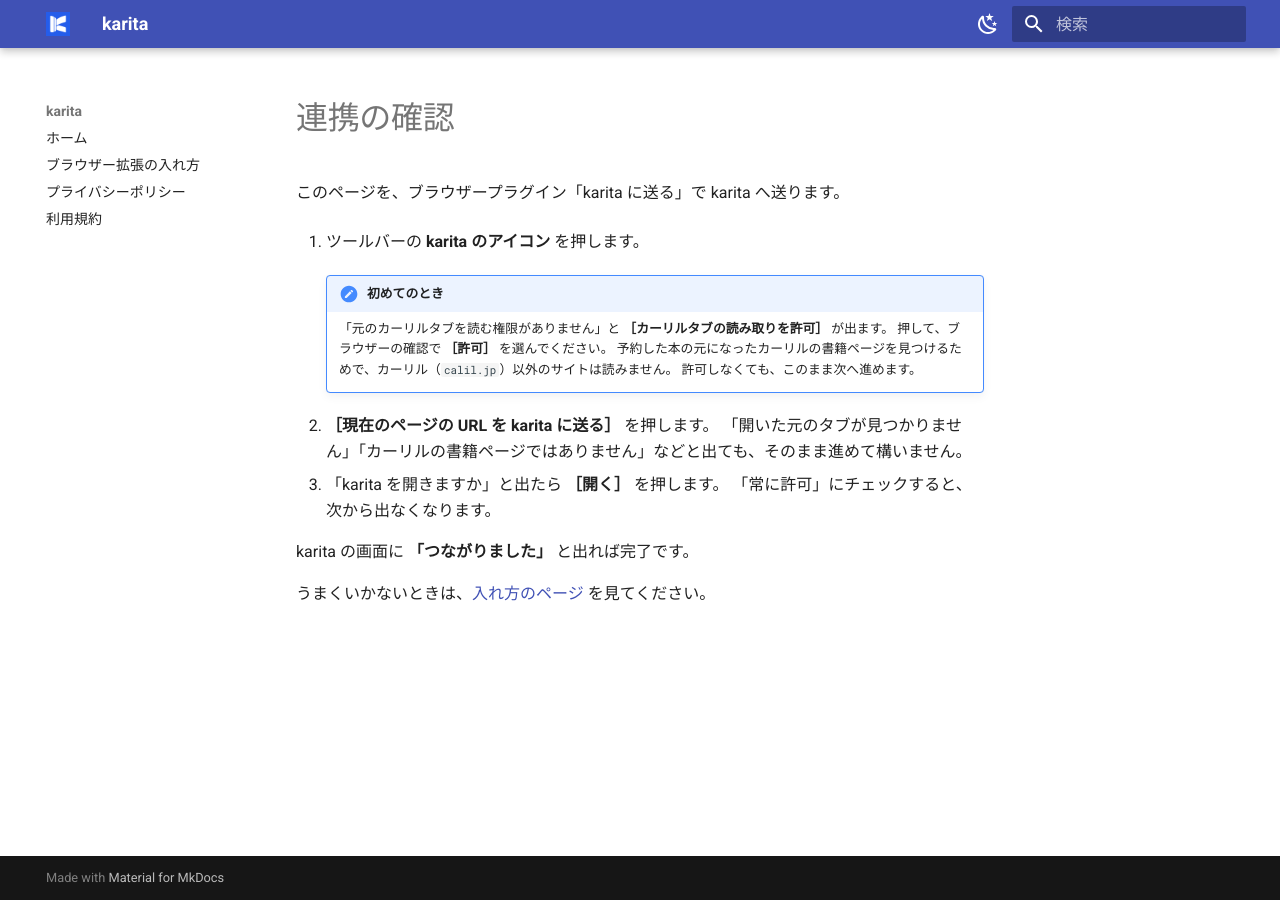
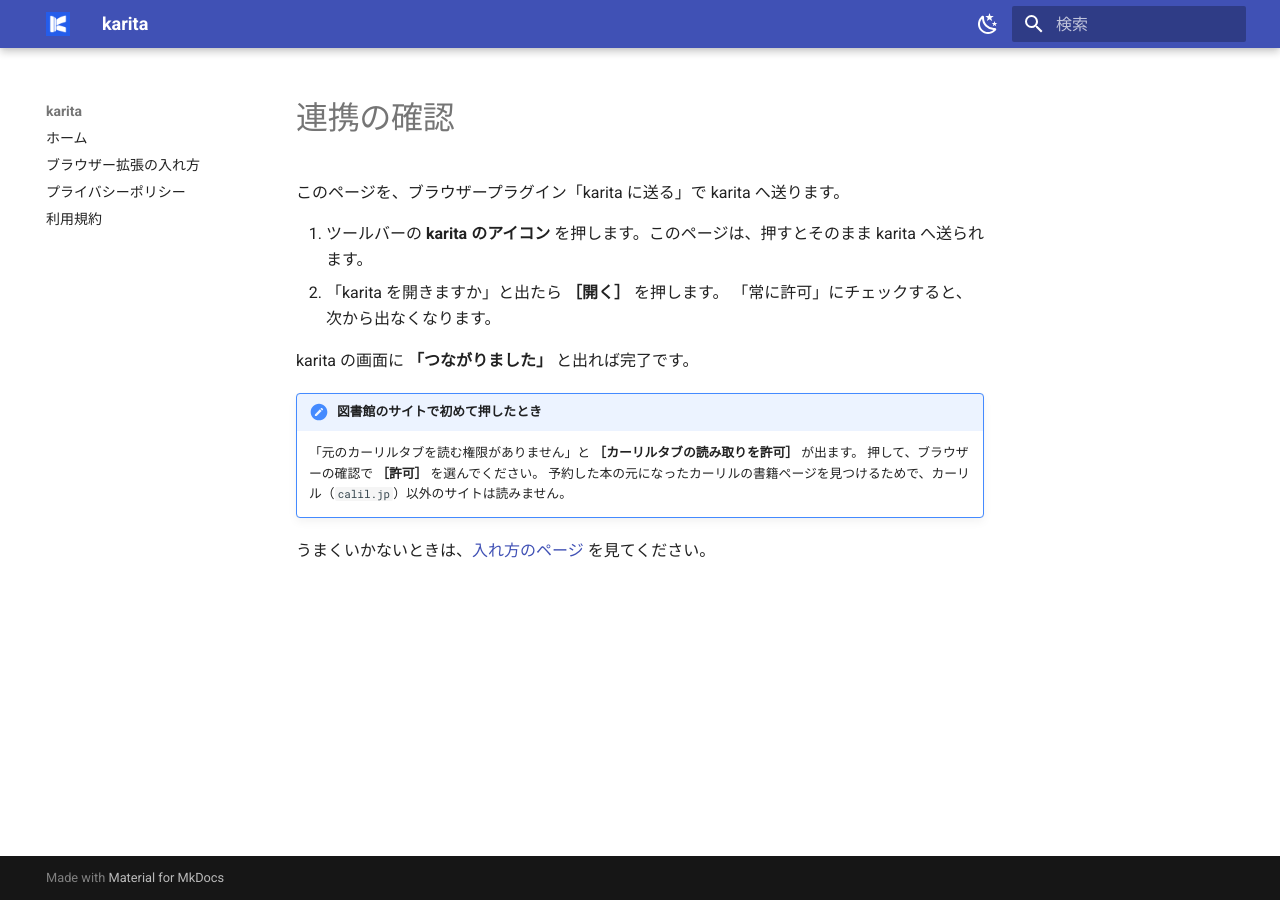
Before and after one commit to getperf/karita-site, an MkDocs documentation site: the page built from docs/extensions/check.md, in a window 1280 px wide. Built offline with MkDocs 1.6.1 and Material for MkDocs 9.7.7, drawn with Linux system fonts in a browser that asks for light colours.

Commit message:
docs: 拡張 0.6.0 に差し替え、確認用ページは押すだけの手順にする
0.6.0 は確認用ページで許可を求めずにそのまま送る。カーリルの読み取り許可の案内は、
図書館のサイトで初めて押したときの注記として残す。

Co-Authored-By: Claude Opus 5.5 <noreply@anthropic.com>

```diff
--- a/docs/extensions/check.md
+++ b/docs/extensions/check.md
@@ -2,19 +2,15 @@
 
 このページを、ブラウザープラグイン「karita に送る」で karita へ送ります。
 
-1. ツールバーの **karita のアイコン** を押します。
-
-    !!! note "初めてのとき"
-        「元のカーリルタブを読む権限がありません」と **［カーリルタブの読み取りを許可］** が出ます。
-        押して、ブラウザーの確認で **［許可］** を選んでください。
-        予約した本の元になったカーリルの書籍ページを見つけるためで、カーリル（`calil.jp`）以外のサイトは読みません。
-        許可しなくても、このまま次へ進めます。
-
-2. **［現在のページの URL を karita に送る］** を押します。
-   「開いた元のタブが見つかりません」「カーリルの書籍ページではありません」などと出ても、そのまま進めて構いません。
-3. 「karita を開きますか」と出たら **［開く］** を押します。
+1. ツールバーの **karita のアイコン** を押します。このページは、押すとそのまま karita へ送られます。
+2. 「karita を開きますか」と出たら **［開く］** を押します。
    「常に許可」にチェックすると、次から出なくなります。
 
 karita の画面に **「つながりました」** と出れば完了です。
 
+!!! note "図書館のサイトで初めて押したとき"
+    「元のカーリルタブを読む権限がありません」と **［カーリルタブの読み取りを許可］** が出ます。
+    押して、ブラウザーの確認で **［許可］** を選んでください。
+    予約した本の元になったカーリルの書籍ページを見つけるためで、カーリル（`calil.jp`）以外のサイトは読みません。
+
 うまくいかないときは、[入れ方のページ](index.md#trouble) を見てください。
```
Also changed, not shown: docs/extensions/index.md (+2 -2 lines), 2 other files.
